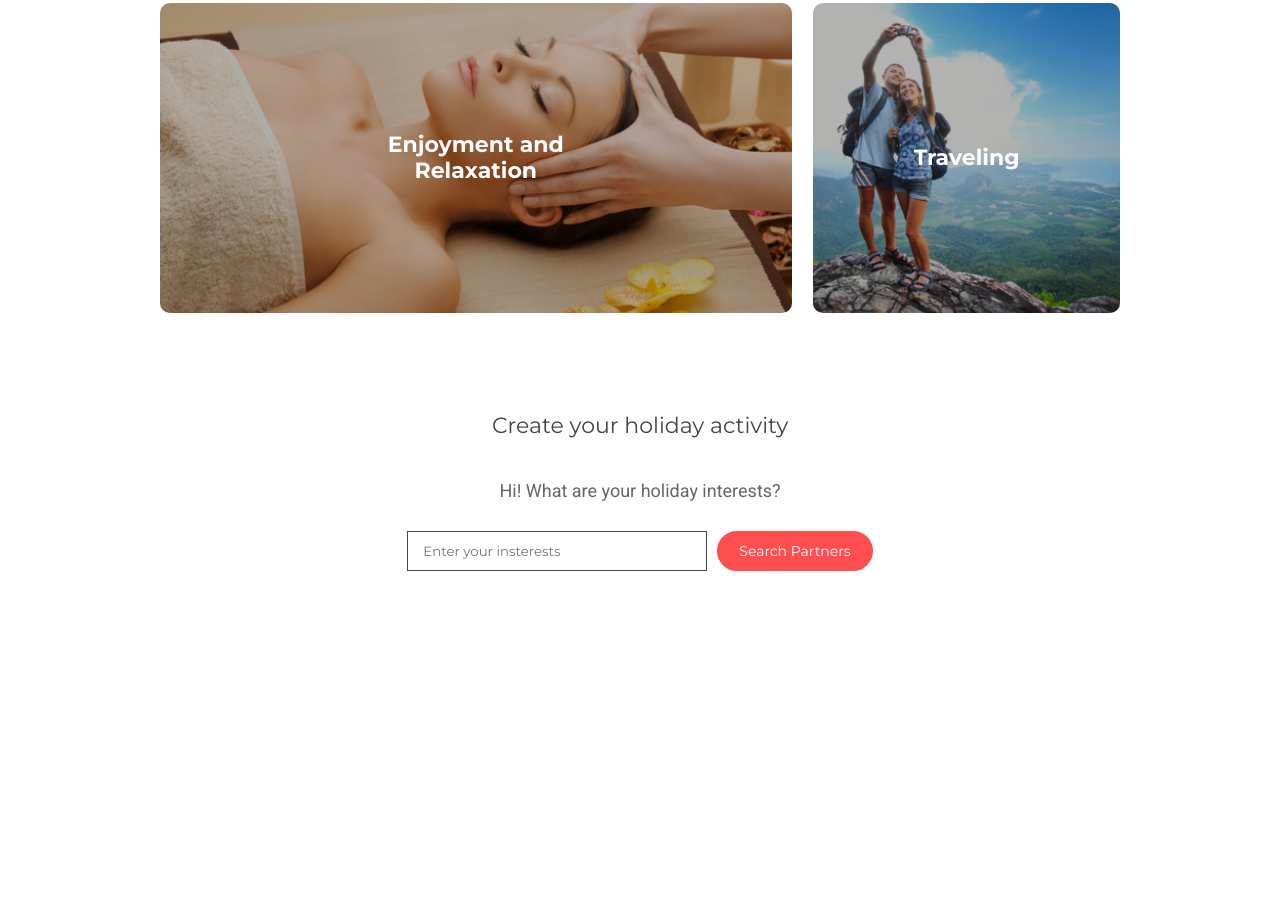
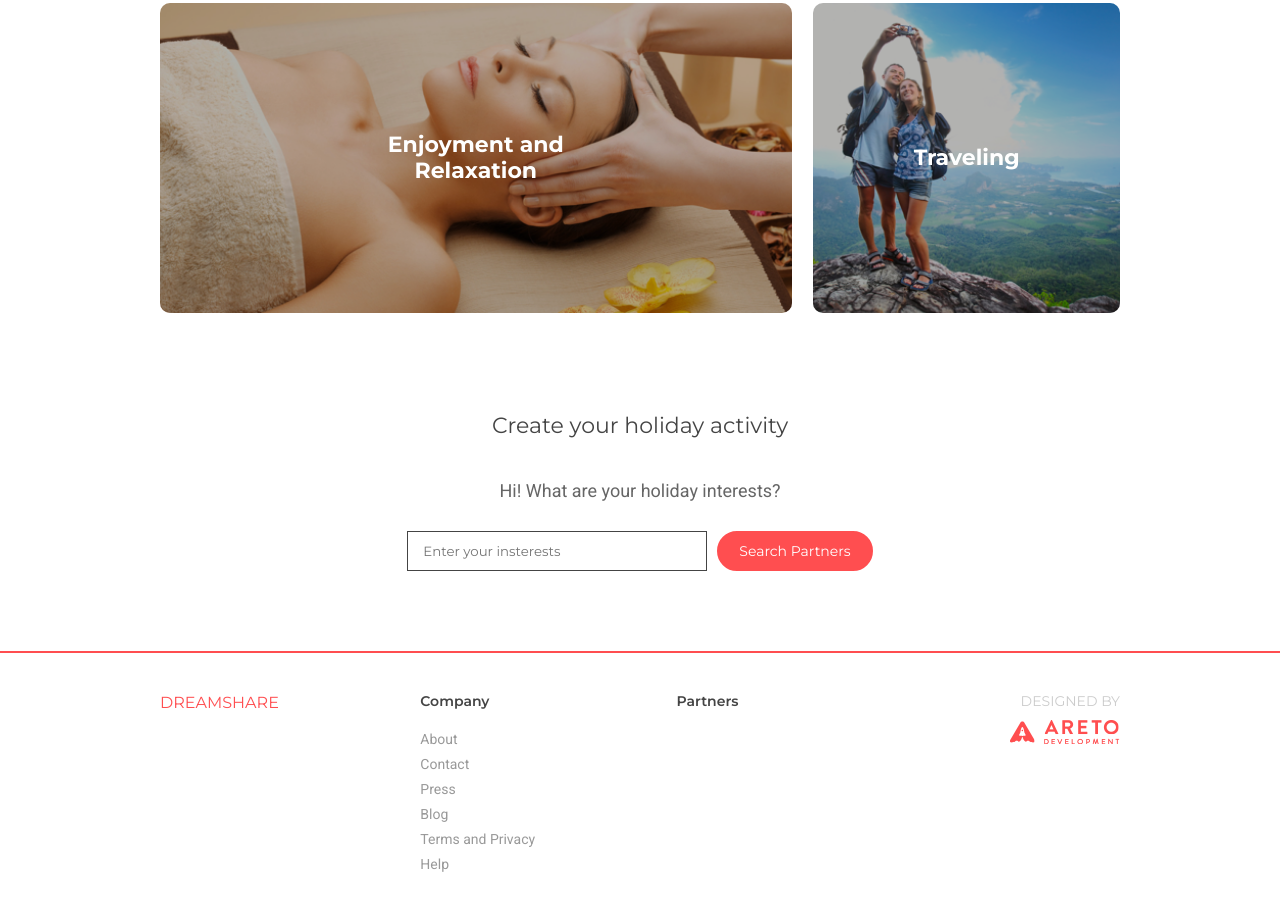
Before and after one commit to bismarcksevillat/NS-Dreamshare, a plain HTML site: page index.html in a window 1280 px wide. Shown: the part 2428-3340 px from the top of the page. Before the commit the page ends 3079 px from the top, so only its background shows below. Drawn offline with Linux system fonts and the light colour scheme.

Commit message:
Adding footer

```diff
--- a/index.html
+++ b/index.html
@@ -225,11 +225,52 @@
         <p>Hi! What are your holiday interests?</p>
 
         <form action="">
-          <input type="text" class="text-input" placeholder="Enter your insterests">
-          <input type="submit" class="btn" value="Search Partners">
+          <input type="text" class="text-input" placeholder="Enter your insterests" />
+          <input type="submit" class="btn" value="Search Partners" />
         </form>
       </div>
     </section>
     <!-- end of Create your holiday activity -->
+
+    <footer>
+      <div class="layout-container">
+        <div class="columns-container">
+          <!-- Logo Container -->
+          <div class="logo-container">
+            <a href="#" class="logo" target="_self" title="Dreamshare logo">Dreamshare</a>
+          </div>
+          <!-- end of Logo Container -->
+
+          <!-- Company Column -->
+          <div class="company-column">
+            <p class="title">Company</p>
+
+            <ul>
+              <li><a href="#" target="_self" title="About">About</a></li>
+              <li><a href="#" target="_self" title="Contact">Contact</a></li>
+              <li><a href="#" target="_self" title="Press">Press</a></li>
+              <li><a href="#" target="_self" title="Blog">Blog</a></li>
+              <li><a href="#" target="_self" title="Terms and Privacy">Terms and Privacy</a></li>
+              <li><a href="#" target="_self" title="Help">Help</a></li>
+            </ul>
+
+          </div>
+          <!-- end of Company Column -->
+
+          <!-- Partners column -->
+          <div class="partners-column">
+            <p class="title">Partners</p>
+          </div>
+          <!-- end of Partners column -->
+
+          <!-- Designed by column -->
+          <div class="designed">
+            <p>Designed by</p>
+            <img src="./assets/img/areto.png" alt="Areto logo">
+          </div>
+          <!-- end of Designed by column -->
+        </div>
+      </div>
+    </footer>
   </body>
 </html>
--- a/scss/abstracts/_variables.scss
+++ b/scss/abstracts/_variables.scss
@@ -8,6 +8,7 @@ $blue: #667df3;
 
 $text-color: #444444;
 $text-color-secondary: #666666;
+$text-color-tertiary: #999999;
 
 //Font declaration
 $primary-font: 'Montserrat', sans-serif;
--- a/scss/layout/_footer.scss
+++ b/scss/layout/_footer.scss
@@ -0,0 +1,120 @@
+footer {
+  border-top: 2px solid $primary-color;
+  padding: 20px 0px;
+
+  .columns-container {
+    .logo-container {
+      text-align: center;
+
+      a {
+        font-size: 16px;
+        color: $primary-color;
+        font-weight: 400;
+      }
+    }
+
+    .company-column {
+      p {
+        text-align: center;
+
+        &.title {
+          font-weight: 600;
+        }
+      }
+
+      ul {
+        list-style: none;
+        padding: 0px;
+        display: flex;
+        flex-direction: row;
+        justify-content: center;
+        align-items: center;
+        flex-wrap: wrap;
+
+        li {
+          margin: 5px 10px;
+
+          a {
+            font-family: $secondary-font;
+            color: $text-color-tertiary;
+          }
+        }
+      }
+    }
+
+    .partners-column {
+      p {
+        &.title {
+          text-align: center;
+          font-weight: 600;
+        }
+      }
+    }
+
+    .designed {
+      text-align: center;
+
+      p {
+        text-transform: uppercase;
+        color: #ccc;
+        margin: 10px 0px;
+      }
+    }
+  }
+
+  @media (min-width: 768px) {
+    padding: 40px 0px 20px;
+
+    .columns-container {
+      padding: 0px 30px;
+      display: flex;
+      flex-direction: row;
+      justify-content: space-between;
+      align-items: flex-start;
+
+      .company-column {
+        p {
+          &.title {
+            margin-top: 0px;
+            text-align: left;
+          }
+        }
+
+        ul {
+          flex-direction: column;
+          justify-content: flex-start;
+          align-items: flex-start;
+
+          li {
+            margin: 3px 0px;
+          }
+        }
+      }
+
+      .partners-column {
+        p {
+          &.title {
+            margin-top: 0px;
+          }
+        }
+      }
+
+      .designed {
+        p {
+          margin-top: 0px;
+        }
+      }
+    }
+  }
+
+  @media (min-width: 992px) {
+    .columns-container {
+      padding: 0px;
+
+      .designed {
+        width: 25%;
+        text-align: right;
+      }
+    }
+  }
+}
--- a/scss/main.scss
+++ b/scss/main.scss
@@ -4,6 +4,7 @@
 
 // Header and Footer Layout
 @import 'layout/header';
+@import 'layout/footer';
 
 // Buttons styles
 @import 'components/buttons';
```
Also changed, not shown: assets/img/areto.png (added), css/main.css, 1 other file.
